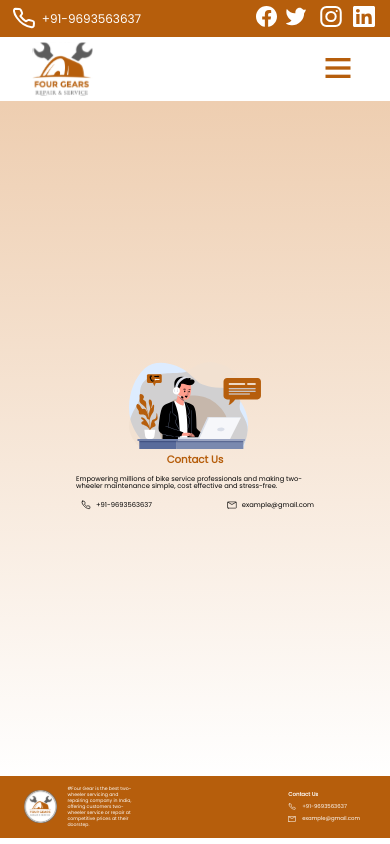
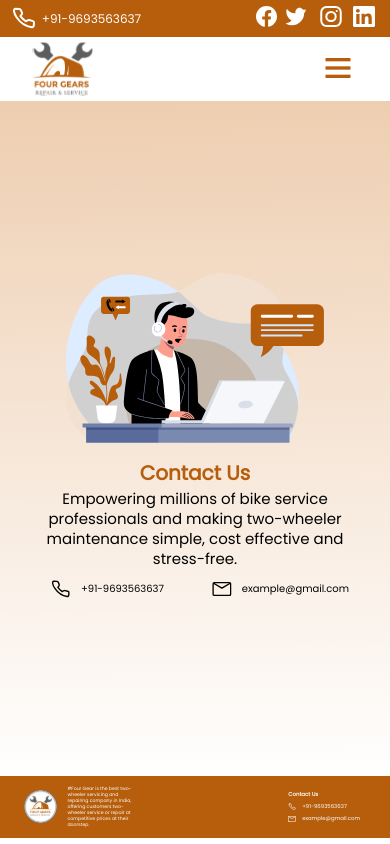
Before and after one commit to anshulkumarx7/FourGear-MotorBikeService-FrontEnd, a React (Vite) app: page /contact in a window 390 px wide. Built offline with nearby package versions, Linux system fonts and the light colour scheme.

Commit message:
fixed contact

```diff
--- a/src/Styles/Contact.css
+++ b/src/Styles/Contact.css
@@ -65,9 +65,14 @@
         padding:1.5rem 0;
     }
     .fourGearContactContainer{
-        width:23.8rem;
+        width:30.8rem;
         flex-direction: column;
         justify-content: center;
+    }
+    .fourGearContactContainer img{
+        max-width:30rem;
+        height:17rem;
+        margin-bottom: 2rem;
     }
     .fourGearContactContent{
         padding: unset;
@@ -75,17 +80,28 @@
     .fourGearContactContent h1{
         text-align: center;
         padding: 0.5rem 0;
+        font-size:2rem;
     }
     .fourGearContactContent h3{
         padding:0.5rem 0;
+        font-size: 1.5rem;
+        line-height: 2rem;
+        text-align: center;
     }
     .fourGearContactIcon img{
-        width:2rem;
-        height:2rem;
-        padding:0 0.5rem;
+        width:4rem;
+        height:3rem;
+        margin: unset;
+        /* padding:0 0.5rem; */
+    }
+    .fourGearContactIcon{
+        display: flex;
+        align-items: center;
+        justify-content: center;
     }
     .fourGearContactIcon h3{
         padding: unset;
+        font-size: 1rem;
     }
 
 }
```
